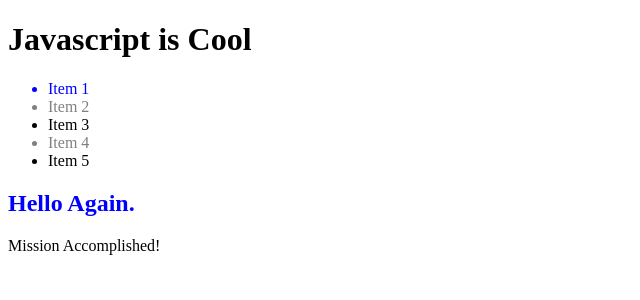
After one commit to KMBrothern/codeup.dev, a PHP site: page /dom_query_js.html in a window 1280 px wide. The commit adds this page. Shown: the top 300 px of the page, without its empty margins (0-640 px from the left). Run offline with PHP 8.4, Linux system fonts and the light colour scheme.

Commit message:
Working with the DOM exercises

```diff
--- a/public/css/defuse_the_bom.css
+++ b/public/css/defuse_the_bom.css
@@ -1,6 +1,7 @@
 h2{
 	color: #00e5ee;
 	font-family: Arial;
+
 }
 
 body{
--- /dev/null
+++ b/public/dom_query_js.html
@@ -0,0 +1,90 @@
+<!DOCTYPE html>
+<html>
+<head>
+	<title>DOM: Query and Modify</title>
+</head>
+<body>
+
+<h1 id="main-header">Hello World!</h1>
+    <ul>
+        <li data-dbid="1">Item 1</li>
+        <li data-dbid="2">Item 2</li>
+        <li data-dbid="3">Item 3</li>
+        <li data-dbid="4">Item 4</li>
+        <li data-dbid="5">Item 5</li>
+    </ul>
+    <h2 id="sub-header">Hello Again.</h2>
+    <p class="sub-paragraph">
+        Lorem ipsum dolor sit amet, consectetur adipisicing elit, sed do
+        eiusmod tempor incididunt ut labore et dolore magna aliqua. Ut enim
+        ad minim veniam, quis nostrud exercitation ullamco laboris nisi ut
+        aliquip ex ea commodo consequat. Duis aute irure dolor in
+        reprehenderit in voluptate velit esse cillum dolore eu fugiat nulla
+        pariatur. Excepteur sint occaecat cupidatat non proident, sunt in
+        culpa qui officia deserunt mollit anim id est laborum.
+    </p>
+
+    <script>
+
+        // todo: get the main header element by id
+        // var mainHeader = ; done
+
+        // todo: set inner html of mainHeader to "JavaScript is Cool" done
+
+        // todo: get the sub header element by id
+        // var subHeader = ; done
+
+        // todo: set the text color of subHeader to blue
+        // done
+
+        // todo: get all list items
+        // var listItems = ; done
+
+        // todo: set text color on every other list item to grey = ((done))
+        // todo: set text color of li with dbid = 1 to blue
+
+        // todo: get all elements with class name sub-paragraph
+        // var subParagraphs = ;
+
+        // todo: change the text in the first sub paragraph to "Mission Accomplished!"
+
+
+var mainHeading = document.getElementById('main-header');
+mainHeading.innerHTML = "Javascript is Cool";
+
+var subHeader = document.getElementById('sub-header');
+subHeader.style['color'] = 'blue';
+
+var subParagraphs = document.getElementsByClassName('sub-paragraph');
+
+subParagraphs[0].innerHTML = "Mission Accomplished!";
+
+var listItems = document.getElementsByTagName('li');
+for (var i = 0; i < listItems.length; i++) {
+    var dbid = listItems[i].attributes["data-dbid"].value;
+
+        if((i + 1) % 2 == 0) {
+        	listItems[i].style['color'] = 'grey';
+        }
+        if(dbid ==1) {
+        	listItems[i].style['color'] = 'blue';
+        }
+
+    }
+
+
+
+
+
+
+
+
+
+
+
+
+    </script>
+
+
+</body>
+</html>
--- a/public/rl6landing_page.html
+++ b/public/rl6landing_page.html
@@ -0,0 +1,2 @@
+<!-- Thinking about having a landing page RL logo encircled, 6 stars (or something) that kind of rotate around for the 6 a rebooting effect if you will -->
+<!-- Dark background logo fixed welcome to the reboot or run level 6 rain down matrix style maybe idk -->
```
Also changed, not shown: public/modifying_inner_html.html (added, +24 -0 lines).
